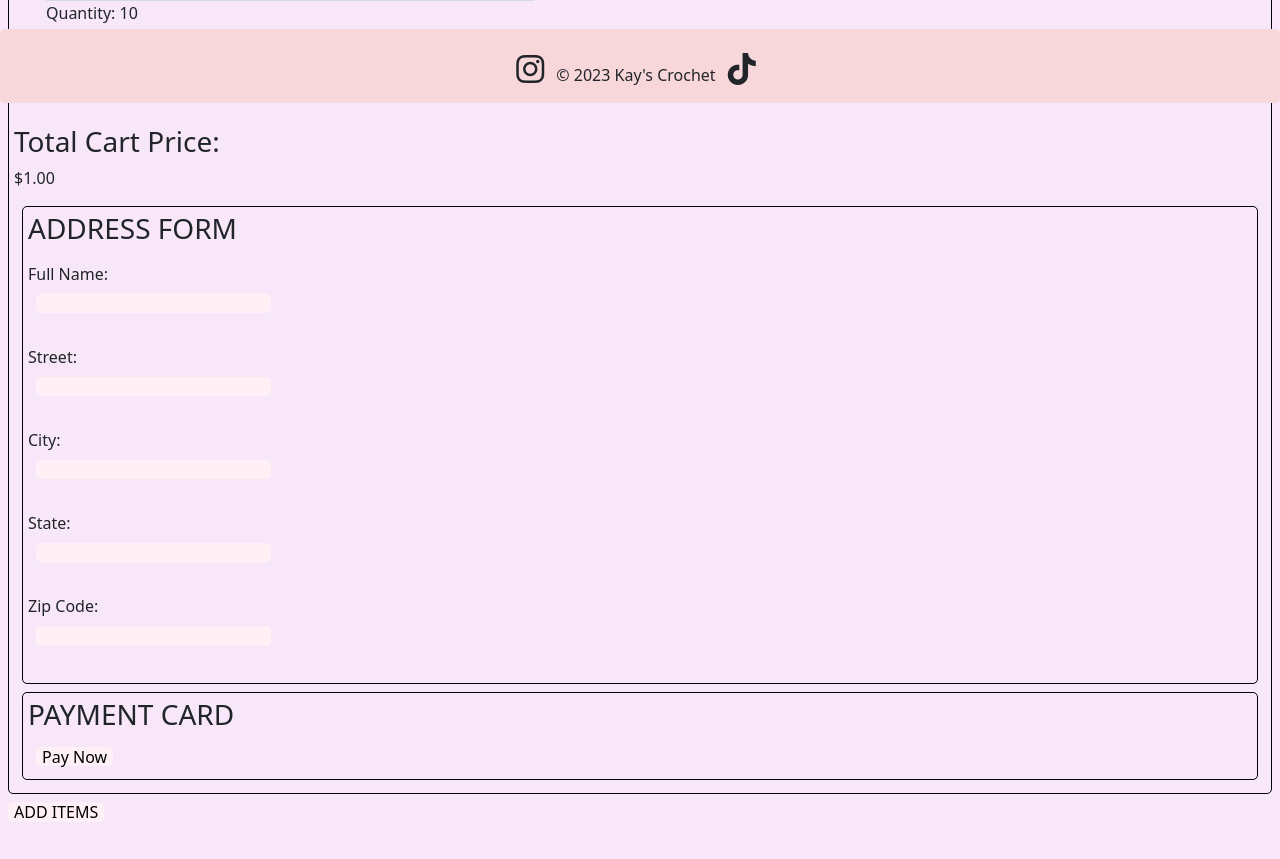
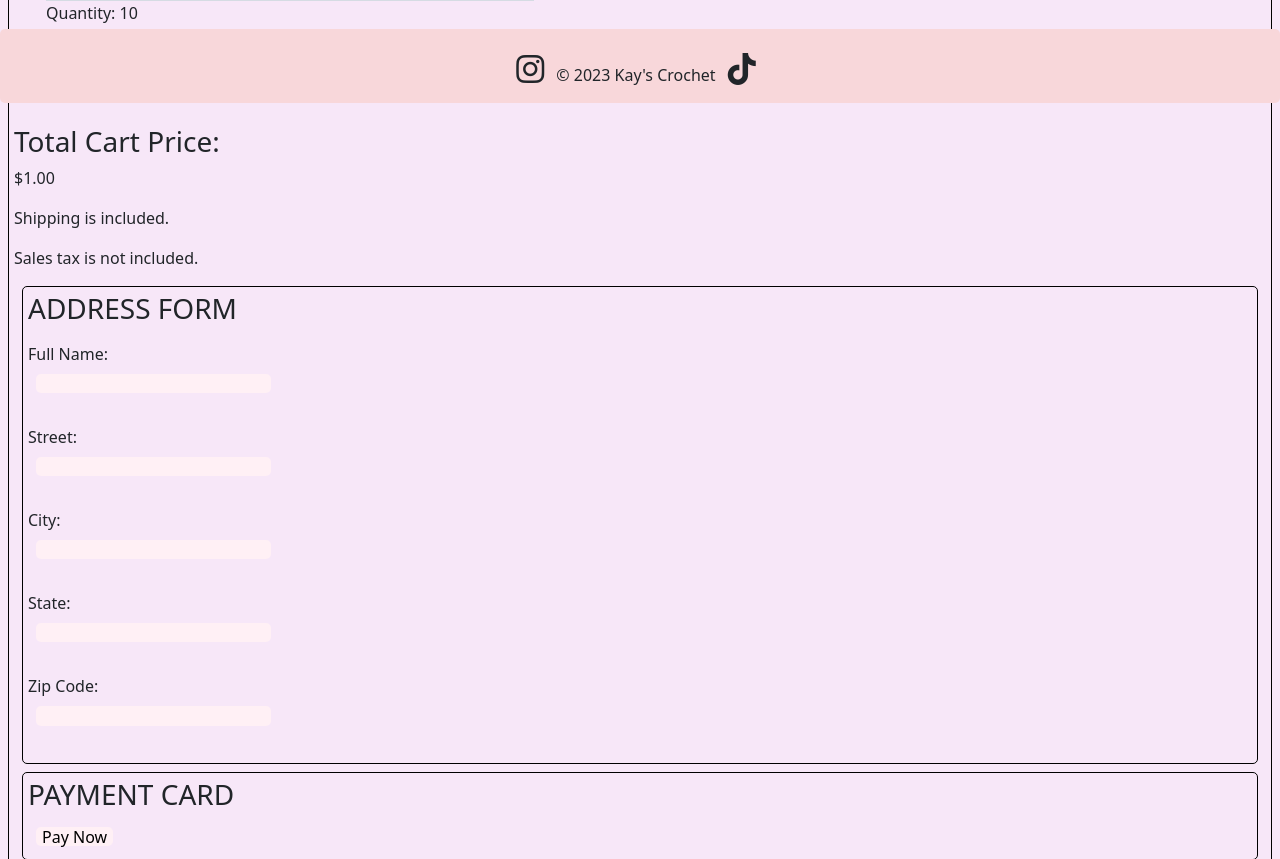
Before and after one commit to stevenburris1978/KaysCrochetAppDjangoSBurris, a Django app: template kayscrochetapp/templates/kayscrochetapp/cart.html in a window 1280 px wide. Shown: the part 697-1556 px from the top of the page. Before the commit the page ends 1515 px from the top, so only its background shows below. Run offline with Django 4.2, Linux system fonts and the light colour scheme; a user stored in the database is signed in; tables that the repository leaves empty hold one stand-in row (values such as "Sample post"); the template is opened without the code that fills it: most values are stand-ins (such as "Sample title", 1, 10 or a date in 2020); grey boxes marked "Sample" are stand-in pictures; some libraries are stand-ins or nearby versions.

Commit message:
updated debug to false

```diff
--- a/KaysCrochet/settings.py
+++ b/KaysCrochet/settings.py
@@ -32,7 +32,7 @@ SECRET_KEY = os.environ.get('DJANGO_SECRET_KEY')
 # Determine if the application is running on Heroku
 ON_HEROKU = os.environ.get('ON_HEROKU', None)
 
-DEBUG = True  # DEBUG is True if not on Heroku, use in end (DEBUG = not ON_HEROKU )False if on Heroku
+DEBUG = False  # DEBUG is True if not on Heroku, use in end (DEBUG = not ON_HEROKU )False if on Heroku
 
 if ON_HEROKU:
     # If on Heroku, use a specific domain or IP address for ALLOWED_HOSTS
--- a/kayscrochetapp/templates/kayscrochetapp/cart.html
+++ b/kayscrochetapp/templates/kayscrochetapp/cart.html
@@ -37,6 +37,8 @@
         </ul>
         {% if items|sum_attribute:'total_price' %}
             <h3>Total Cart Price:</h3><p id="totalCartPrice"> ${{ items|sum_attribute:'total_price'|floatformat:2 }}</p>
+            <p>Shipping is included.</p>
+            <p>Sales tax is not included.</p>
         <fieldset>
             <legend><h3 style="text-transform: uppercase;">ADDRESS FORM</h3></legend>
             <!-- Add Address Form -->
```
